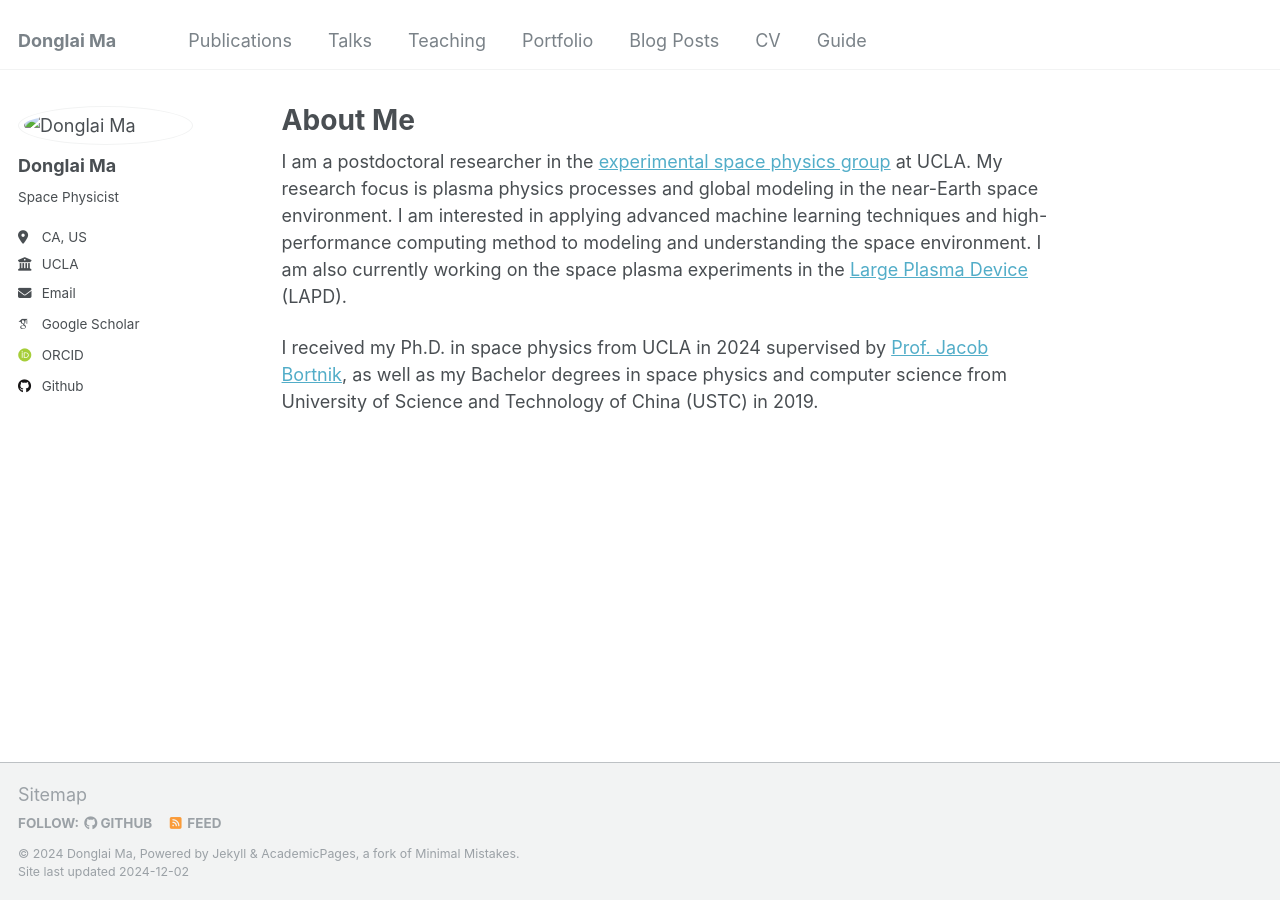
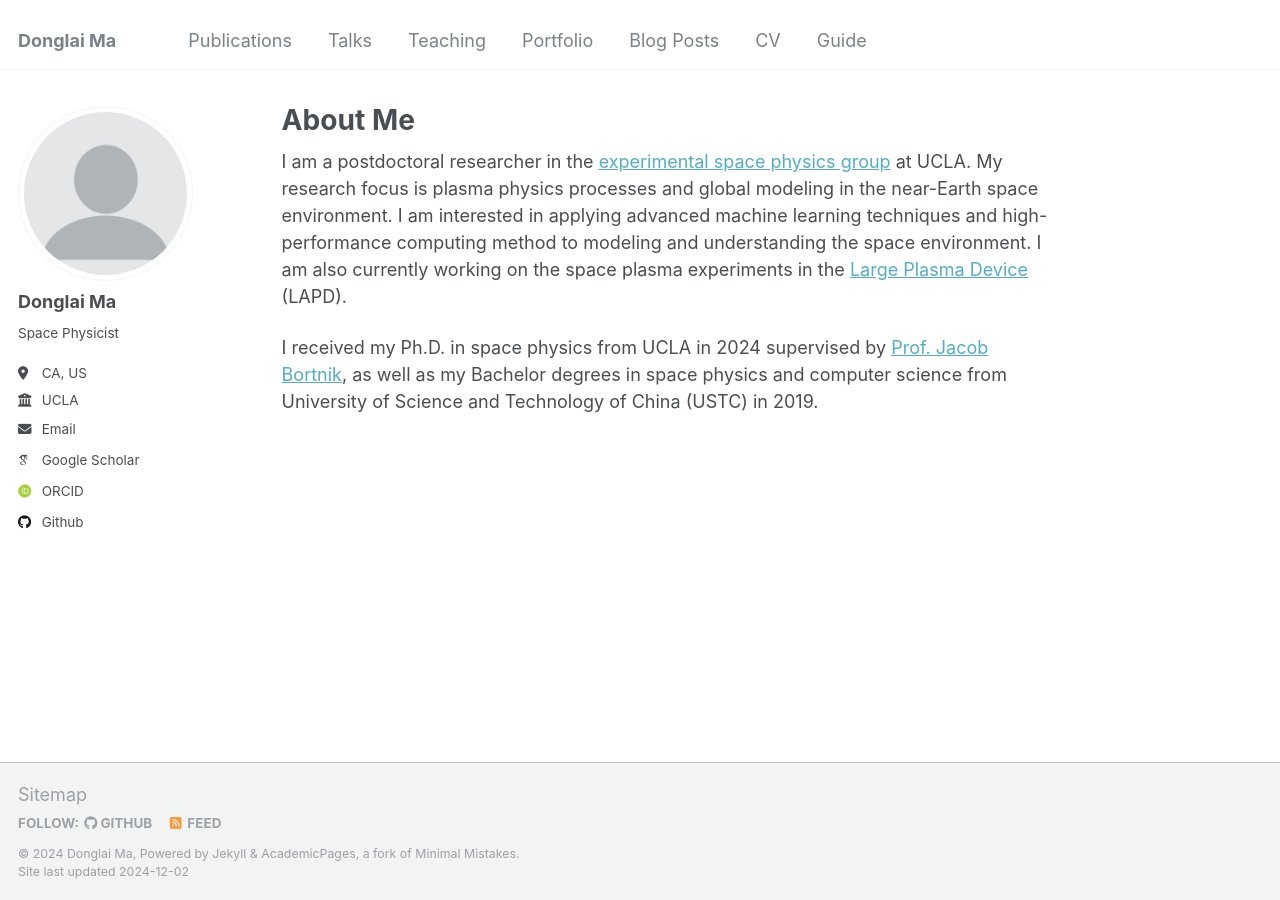
Before and after one commit to donglai96/donglai96.github.io, a Jekyll site: the page built from _pages/about.md, in a window 1280 px wide. Built offline with Jekyll 4.4.1, drawn with Linux system fonts in a browser that asks for light colours; some web fonts are replaced.

Commit message:
Update _config.yml

```diff
--- a/_config.yml
+++ b/_config.yml
@@ -21,7 +21,7 @@ repository               : "https://donglai96.github.io/"
 #               Additional customization can be done by editing /_includes/author-profile.html
 author:
   # Biographic information
-  avatar           : "images/DMA.png"
+  avatar           : "profile.png"
   name             : "Donglai Ma"
   pronouns         : # example: "she/her"
   bio              : "Space Physicist"
```
